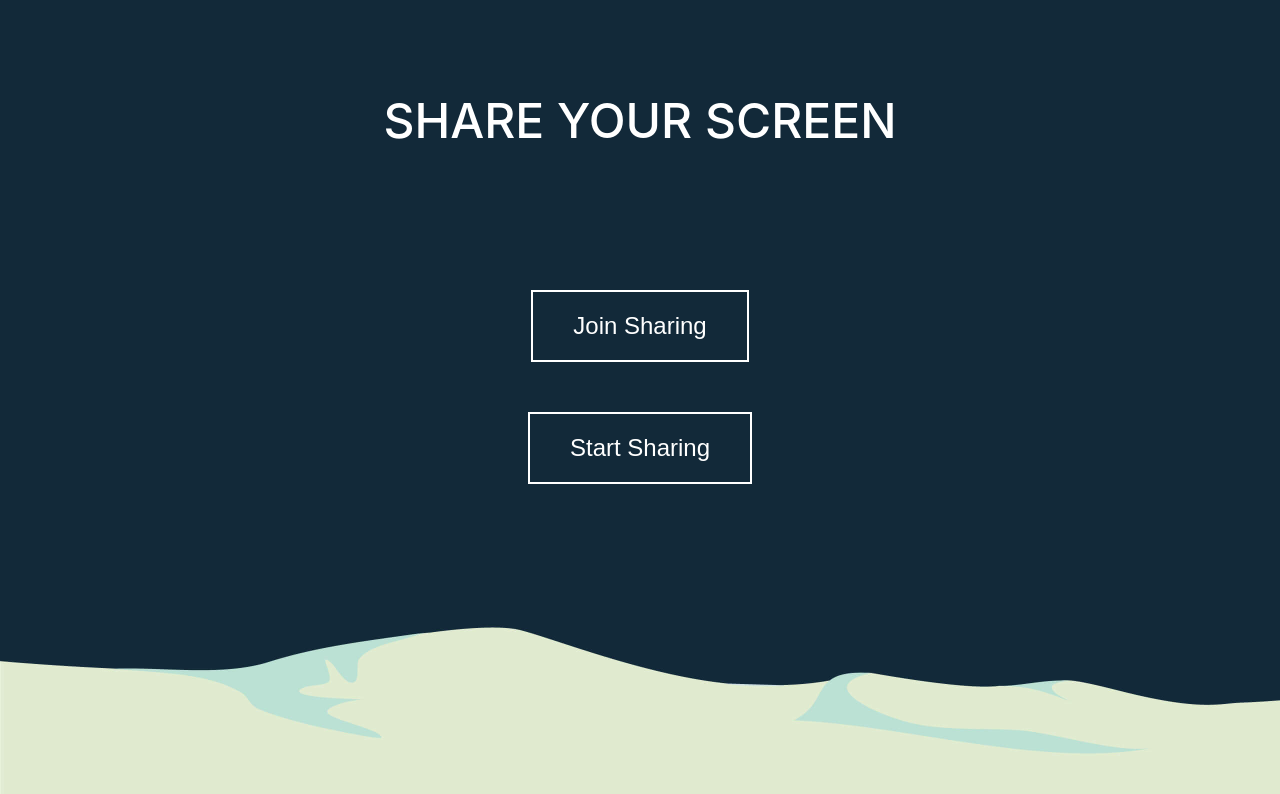
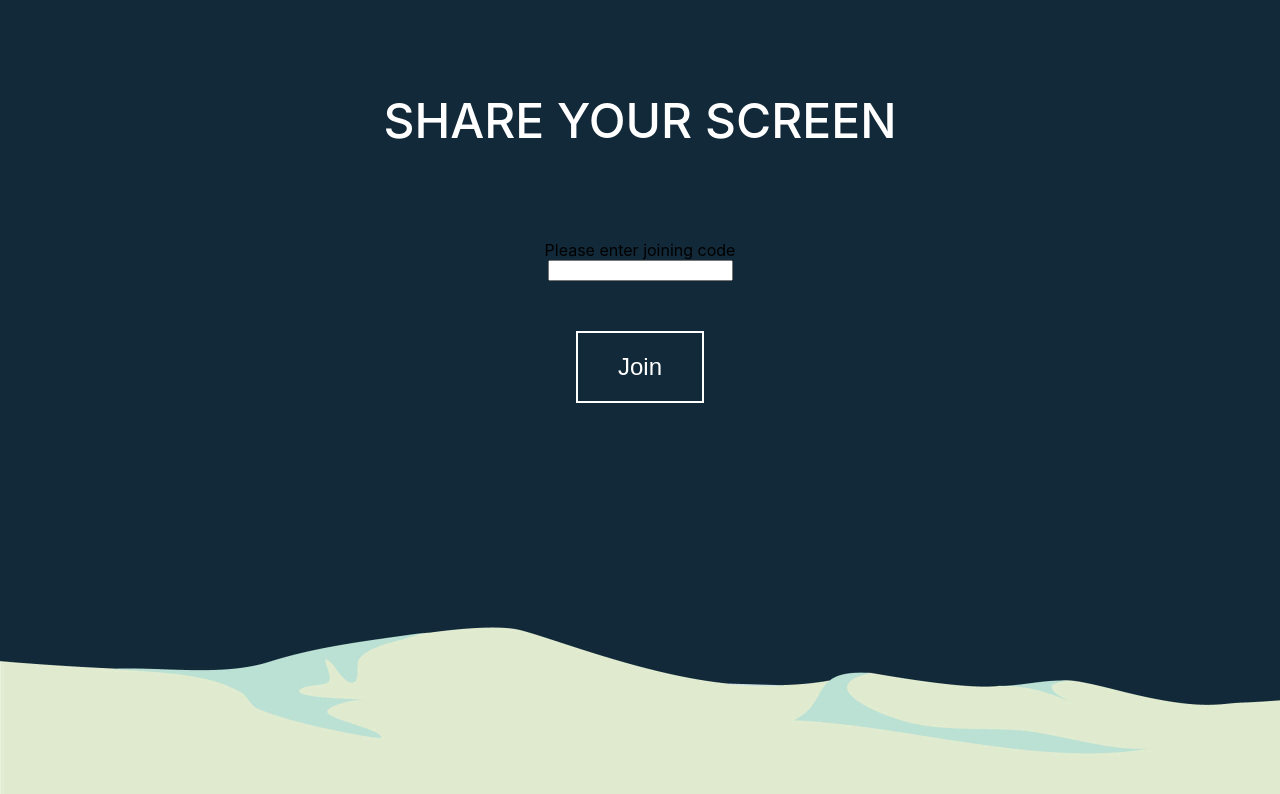
Before and after one commit to anandsimmy/screen-sharing-app, a React (Create React App) app in the folder client/: page / in a window 1280 px wide. Both pictures are taken after a click on the button "Join Sharing". Shown: the top 794 px of the page. Built offline with nearby package versions, Linux system fonts and the light colour scheme.

Commit message:
added join screen

```diff
--- a/client/src/components/CodeComponent/CodeComponent.js
+++ b/client/src/components/CodeComponent/CodeComponent.js
@@ -1,14 +1,26 @@
-import React from 'react';
+import React, { useState } from 'react';
 import './CodeComponent.css';
 
 const CodeComponent = () => {
-  // const { showJoin, setShowJoin } = useState(false);
+  const [showJoin, setShowJoin] = useState(false);
 
   return (
     <div className='wrapper'>
       <div className='title'>SHARE YOUR SCREEN</div>
-      <button className='button join'>Join Sharing</button>
-      <button className='button share'>Start Sharing</button>
+      {showJoin ? (
+        <>
+          <label className=''>Please enter joining code</label>
+          <input />
+          <button className='button'>Join</button>
+        </>
+      ) : (
+        <>
+          <button className='button join' onClick={() => setShowJoin(true)}>
+            Join Sharing
+          </button>
+          <button className='button share'>Start Sharing</button>
+        </>
+      )}
     </div>
   );
 };
```
